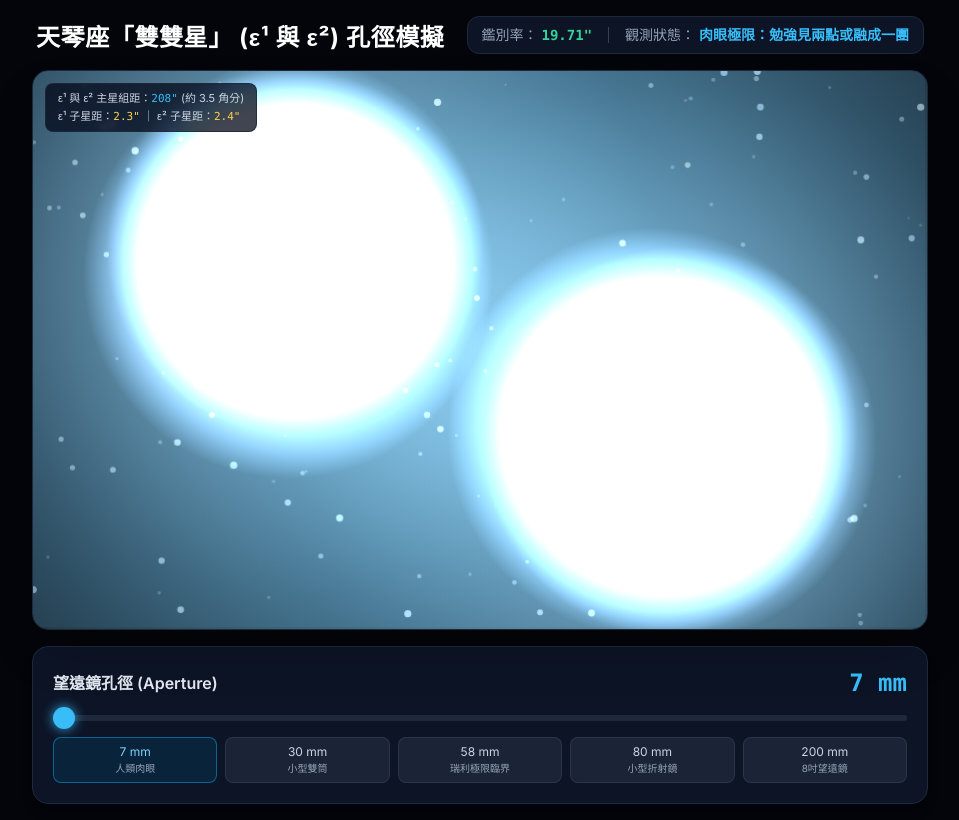
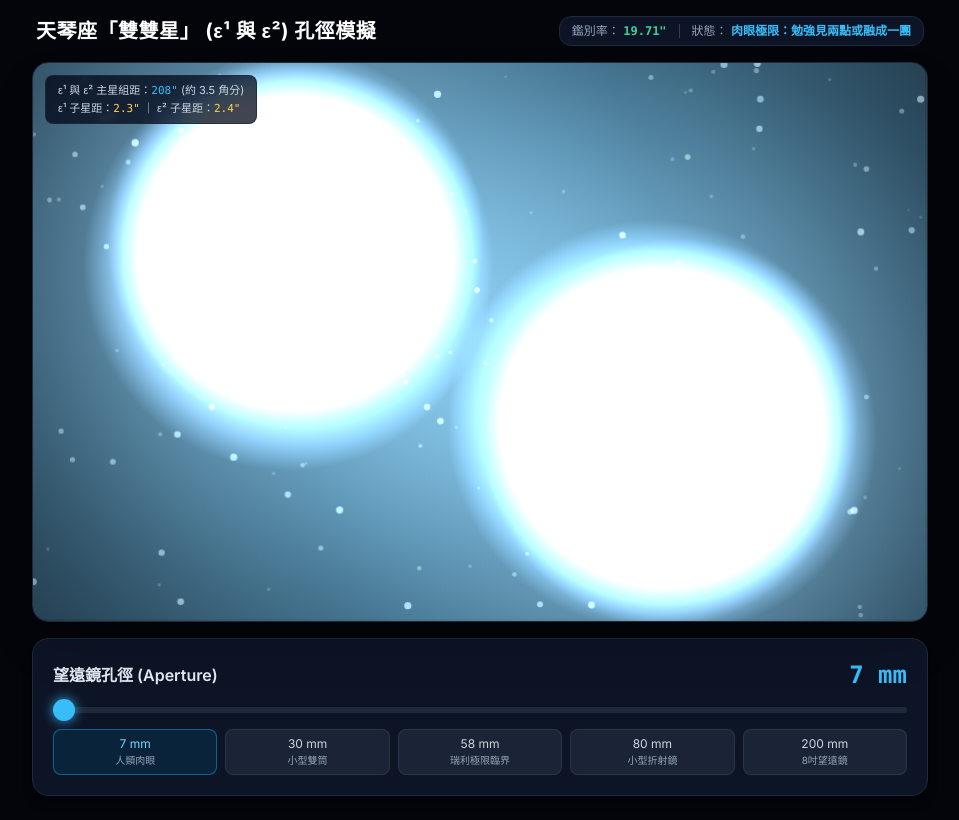
Before and after one commit to chaiung/Diffraction_and_Resolution, a plain HTML site: page index.html in a window 1280 px wide. Shown: the whole page, without its empty margins (160-1119 px from the left). Drawn offline with nearby package versions, Linux system fonts and the light colour scheme.

Commit message:
Add files via upload

```diff
--- a/index.html
+++ b/index.html
@@ -45,18 +45,18 @@
     <div class="w-full max-w-4xl flex flex-col gap-4">
 
         <!-- 標題與當前物理數據 -->
-        <div class="flex flex-col sm:flex-row sm:items-end justify-between gap-2 px-1">
-            <div>
-                <h1 class="text-xl sm:text-2xl font-bold text-white tracking-wide">天琴座「雙雙星」 (ε¹ 與 ε²) 孔徑模擬</h1>
+        <div class="flex flex-col md:flex-row md:items-center justify-between gap-2 px-1">
+            <div class="shrink-0">
+                <h1 class="text-lg sm:text-xl font-bold text-white tracking-wide whitespace-nowrap">天琴座「雙雙星」 (ε¹ 與 ε²) 孔徑模擬</h1>
             </div>
-            <div class="flex items-center gap-4 bg-slate-900/90 border border-slate-800 px-3.5 py-2 rounded-xl text-xs sm:text-sm">
-                <div>
+            <div class="flex items-center gap-3 bg-slate-900/90 border border-slate-800 px-3 py-1.5 rounded-xl text-xs whitespace-nowrap">
+                <div class="shrink-0">
                     <span class="text-slate-400">鑑別率：</span>
                     <span id="resValue" class="font-mono font-bold text-emerald-400">19.71"</span>
                 </div>
-                <div class="h-4 w-px bg-slate-700"></div>
-                <div>
-                    <span class="text-slate-400">觀測狀態：</span>
+                <div class="h-3.5 w-px bg-slate-700 shrink-0"></div>
+                <div class="truncate">
+                    <span class="text-slate-400">狀態：</span>
                     <span id="deviceRef" class="font-semibold text-sky-400">肉眼極限：勉強見兩點或融成一團</span>
                 </div>
             </div>
```
